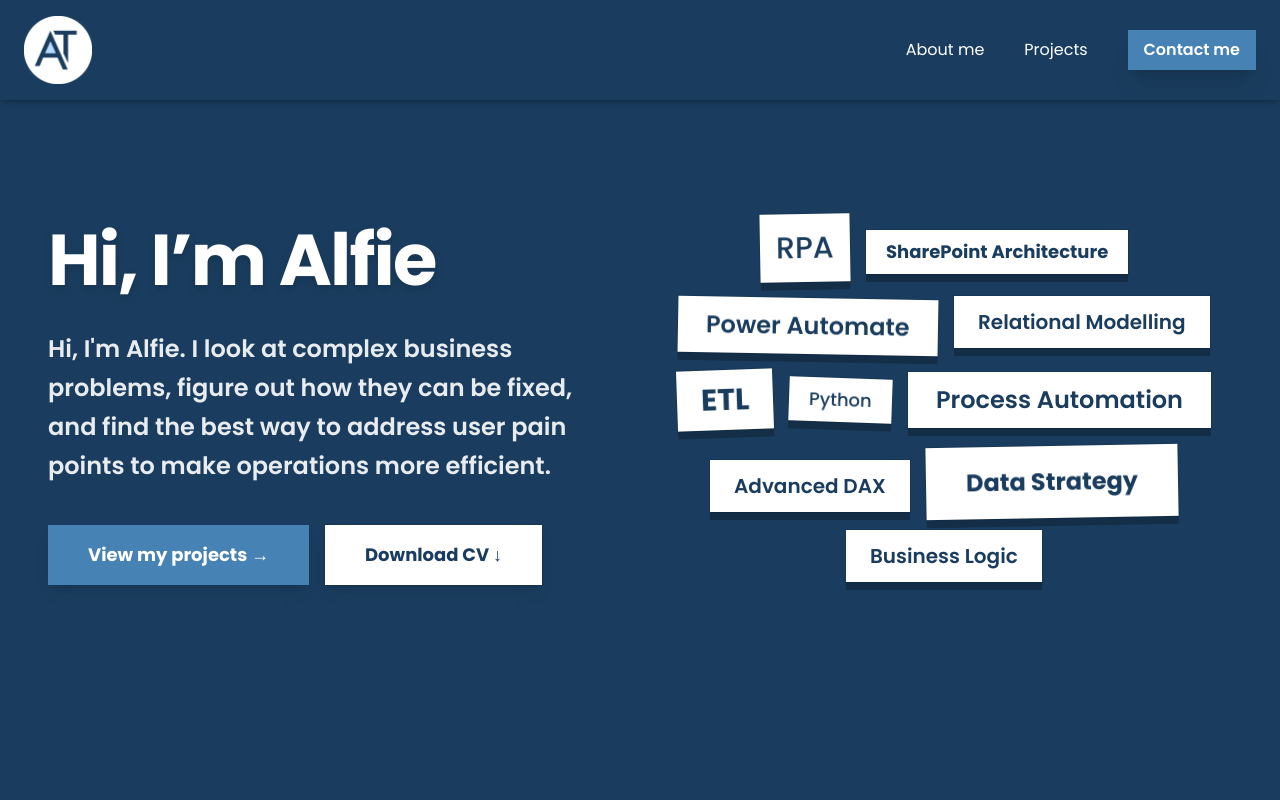
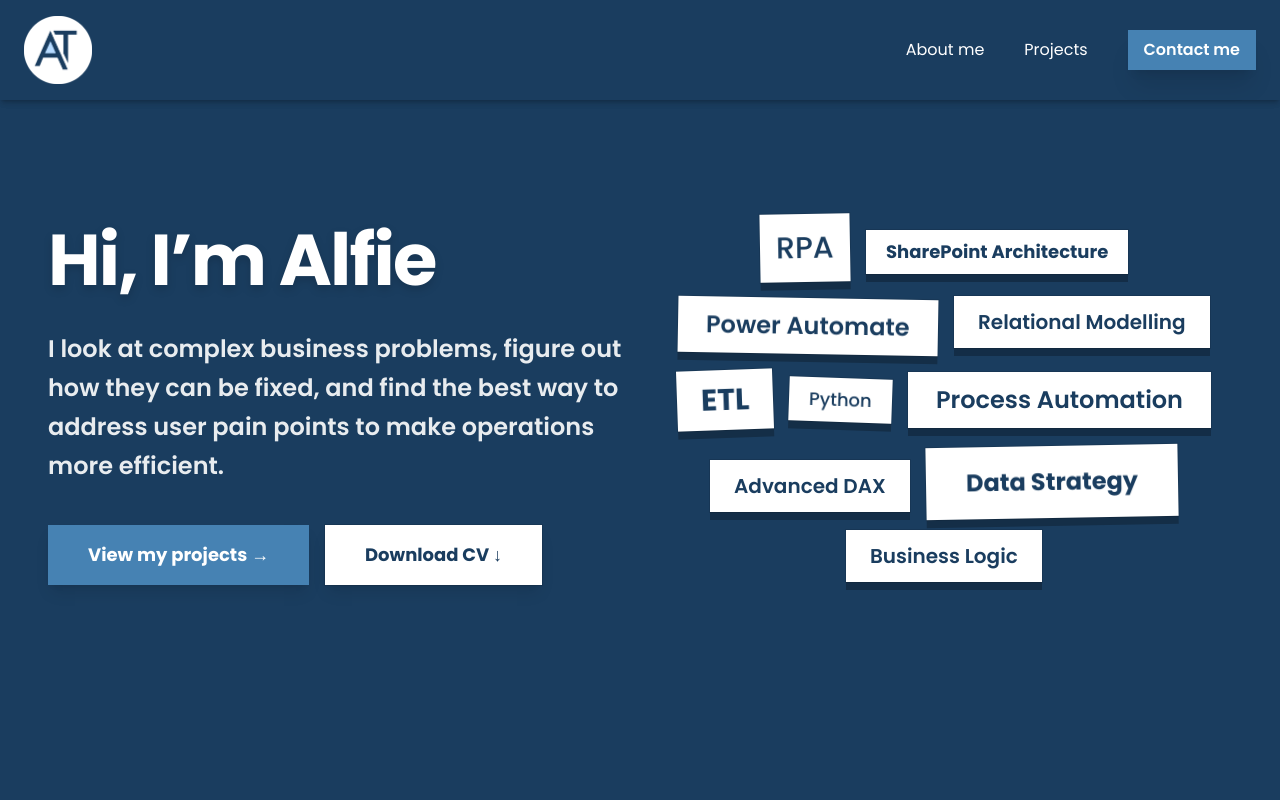
Before and after one commit to slflnc/portfolio-site, a Next.js app: page / in a window 1280 px wide. Shown: the top 800 px of the page. Built offline with nearby package versions, Linux system fonts and the light colour scheme.

Commit message:
final update

```diff
--- a/components/Hero.tsx
+++ b/components/Hero.tsx
@@ -25,7 +25,7 @@
               Hi, I’m Alfie
             </h1>
             <p className="mt-6 text-xl md:text-2xl font-semibold opacity-90 leading-relaxed max-w-xl">
-              Hi, I'm Alfie. I look at complex business problems, figure out how they can be fixed, and find the best way to address user pain points to make operations more efficient.
+              I look at complex business problems, figure out how they can be fixed, and find the best way to address user pain points to make operations more efficient.
             </p>
 
             <div className="mt-10 flex flex-col sm:flex-row items-center gap-4 justify-center lg:justify-start">
```
